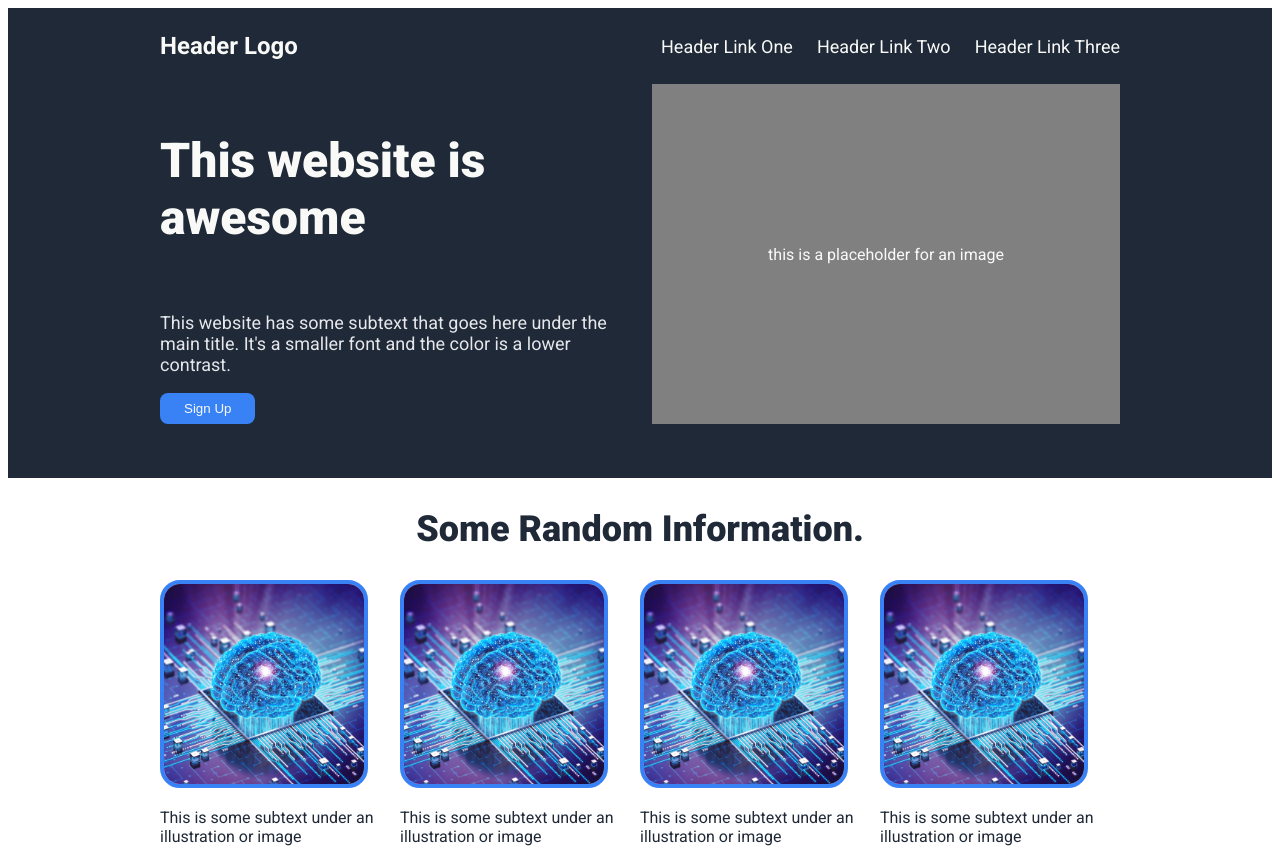
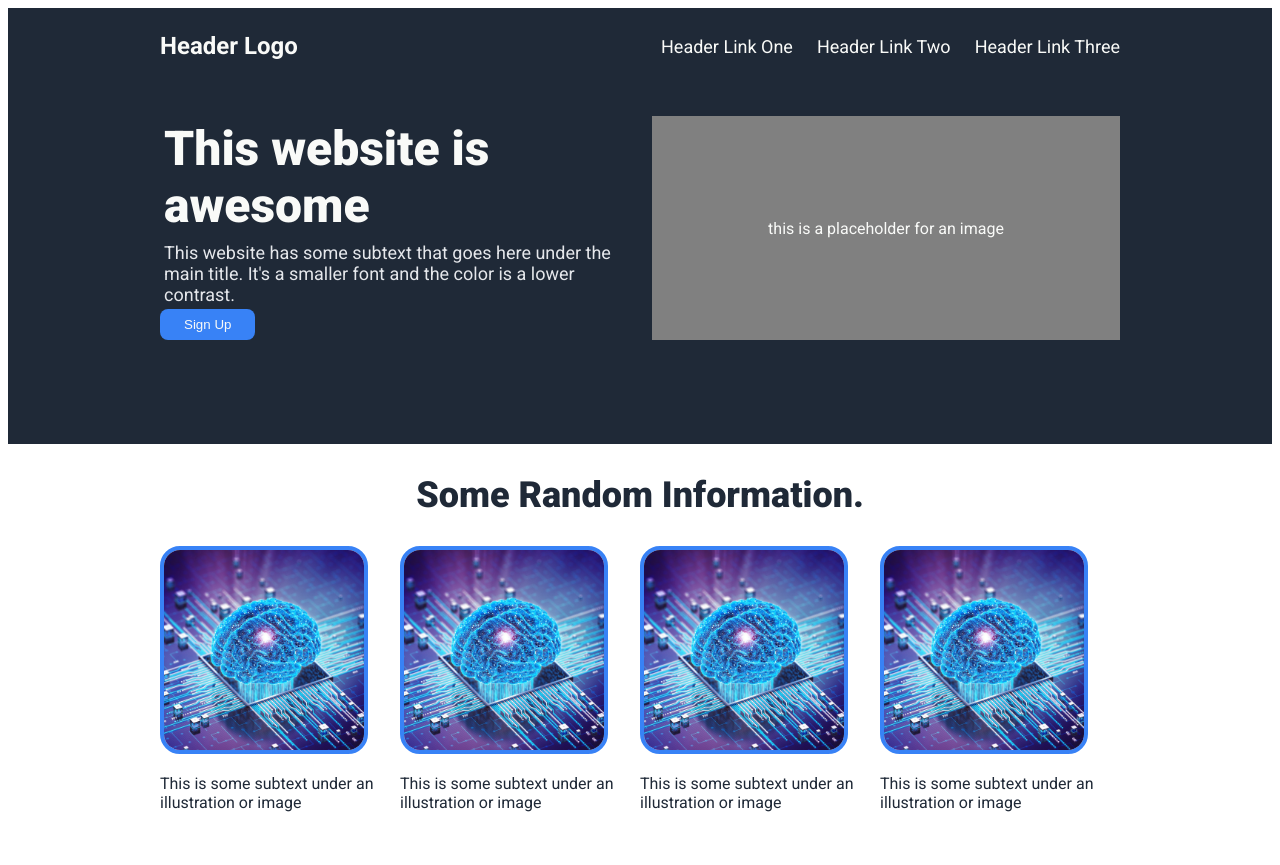
Before and after one commit to THEM4NSAM/odin-landing-page, a plain HTML site: page index.html in a window 1280 px wide. Shown: the top 865 px of the page. Drawn offline with Linux system fonts and the light colour scheme.

Commit message:
Edited margins on hero section.

```diff
--- a/styles.css
+++ b/styles.css
@@ -38,7 +38,7 @@ a {
 
 .hero-section {
     display: flex;
-    padding: 0 152px 54px;
+    padding: 32px 152px 104px;
     gap: 24px;
 }
 
@@ -46,6 +46,10 @@ a {
     display: flex;
     flex-direction: column;
     flex: 1;
+}
+
+.hero p {
+    margin: 4px;
 }
 
 .image-placeholder {
```
